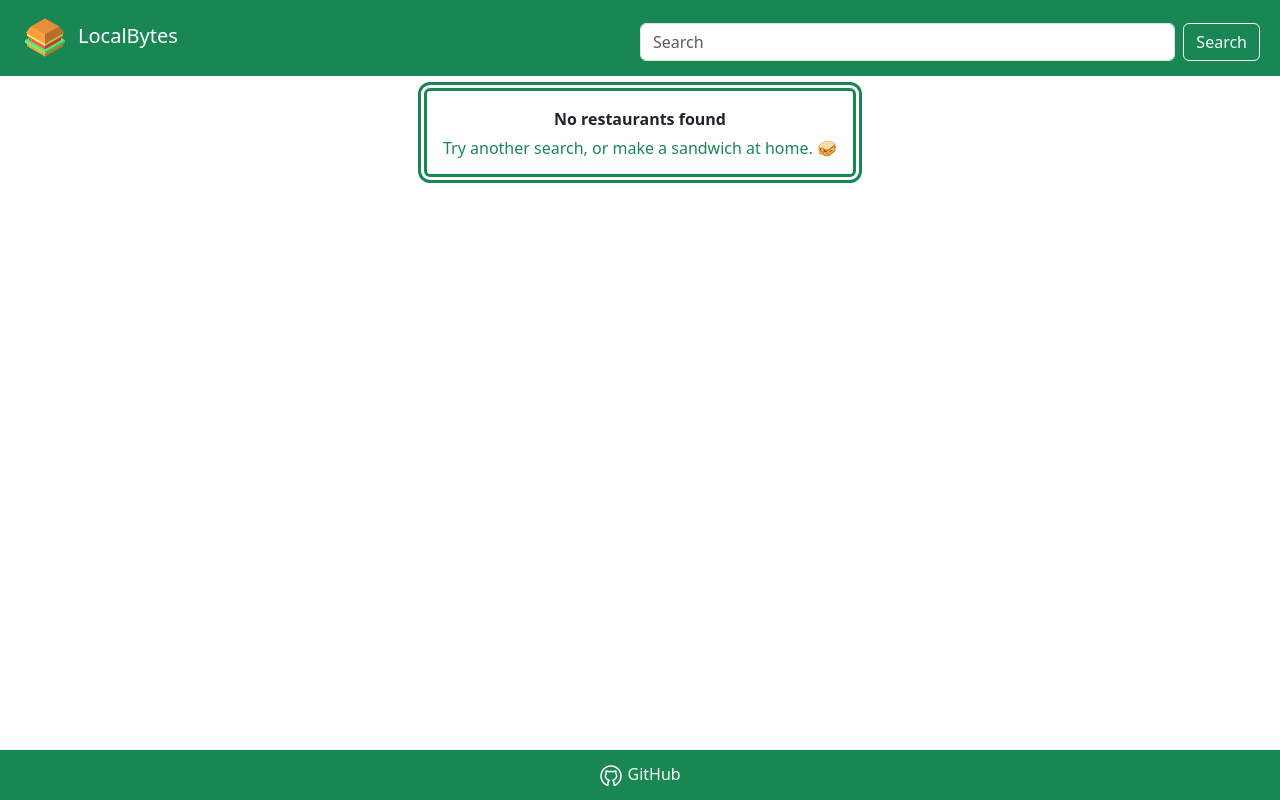
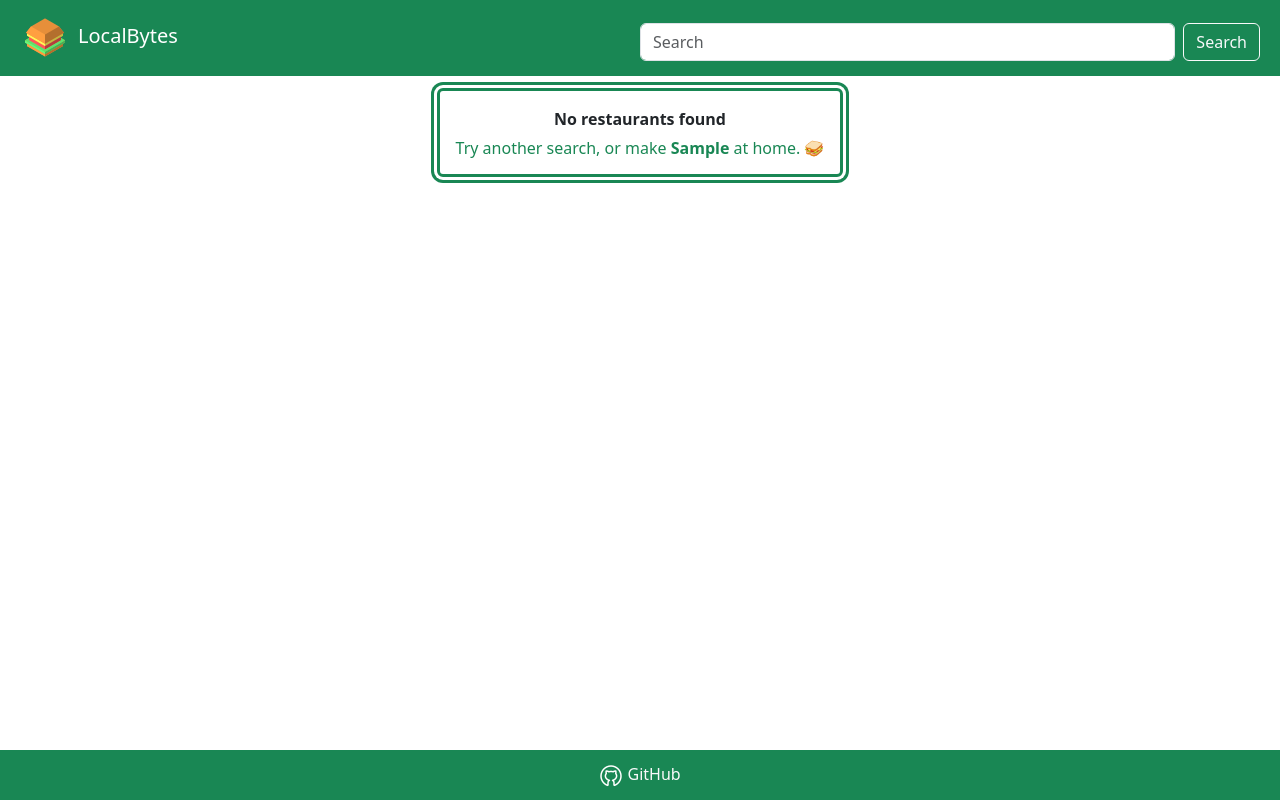
Before and after one commit to kazvee/local-bytes, a React (Vite) app: page / in a window 1280 px wide. Both pictures are taken after typing "Sample" into the empty fields and a click on the button "Search". Built offline with nearby package versions, Linux system fonts and the light colour scheme.

Commit message:
feat(ui): add search term to empty results message

```diff
--- a/src/components/RestaurantList.jsx
+++ b/src/components/RestaurantList.jsx
@@ -99,7 +99,7 @@ function RestaurantList({ searchQuery }) {
                   <strong>No restaurants found</strong>
                 </Card.Text>
                 <Card.Subtitle className='mt-2'>
-                  Try another search, or make a sandwich at home. 🥪
+                  Try another search, or make <strong>{searchQuery}</strong> at home. 🥪
                 </Card.Subtitle>
               </Card.Body>
             </Card>
```
